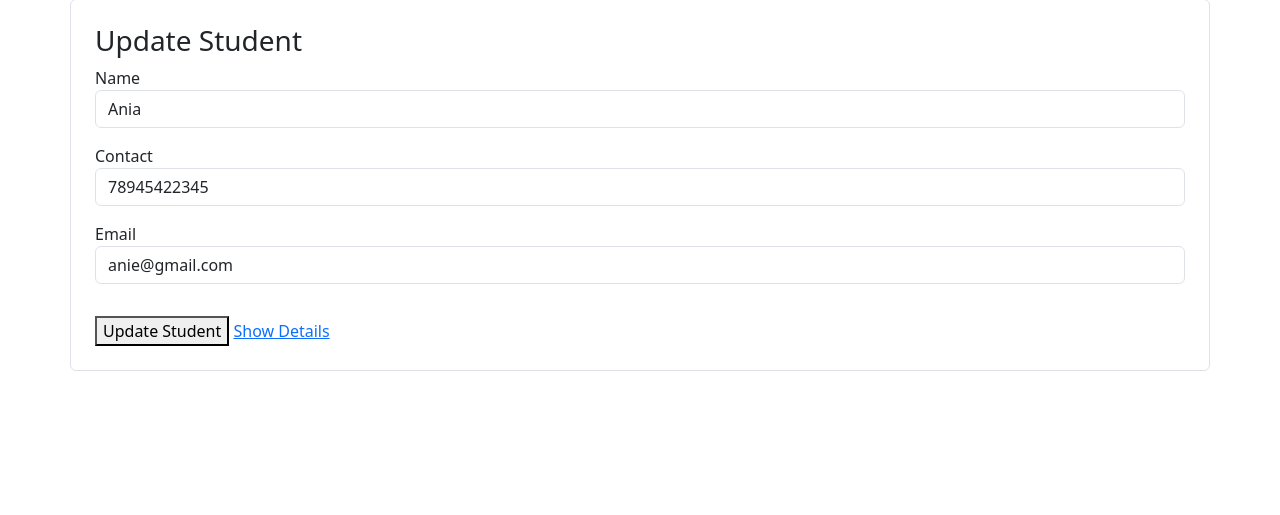
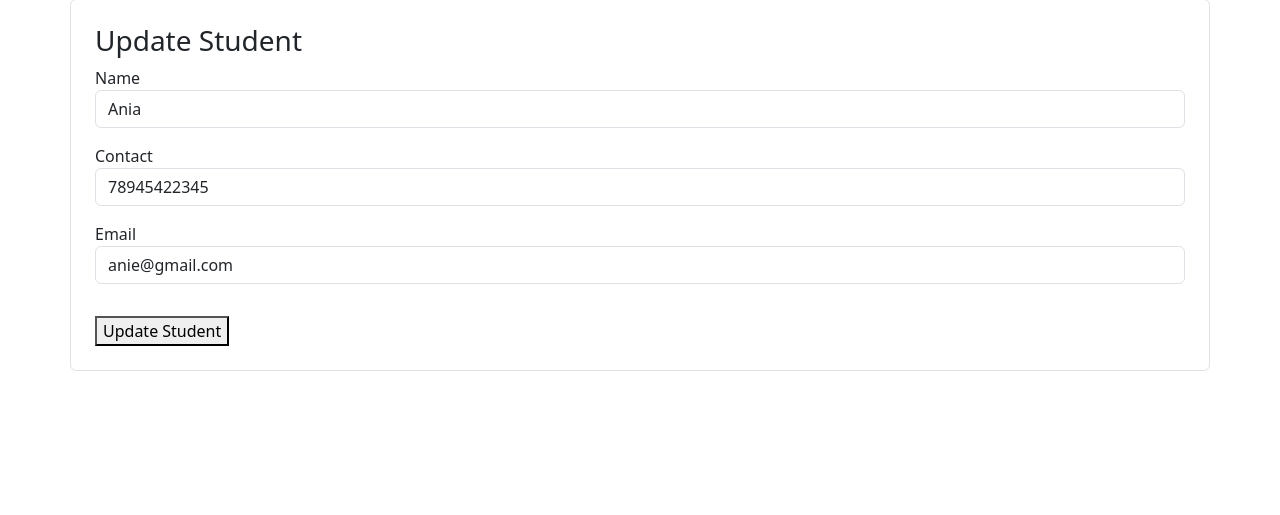
Before and after one commit to koayniaina/DjangoCruds, a Django app: page /update/6 in a window 1280 px wide. Shown: the part 25-540 px from the top of the page. Run offline with Django 4.2, Linux system fonts and the light colour scheme; data comes from the database, SQL or seed files in the repository.

Commit message:
Delete un lien

```diff
--- a/crud/templates/crud/update.html
+++ b/crud/templates/crud/update.html
@@ -18,7 +18,7 @@
                 <input type="text" name="email" value="{{student.email}}"  class="form-control">
             </div>
             <button type="submit" class="mt-3">Update Student</button>
-            <a href="{% url 'shows' %}">Show Details</a>
+
         </form>
     </div>
 {% endblock content %}
```
